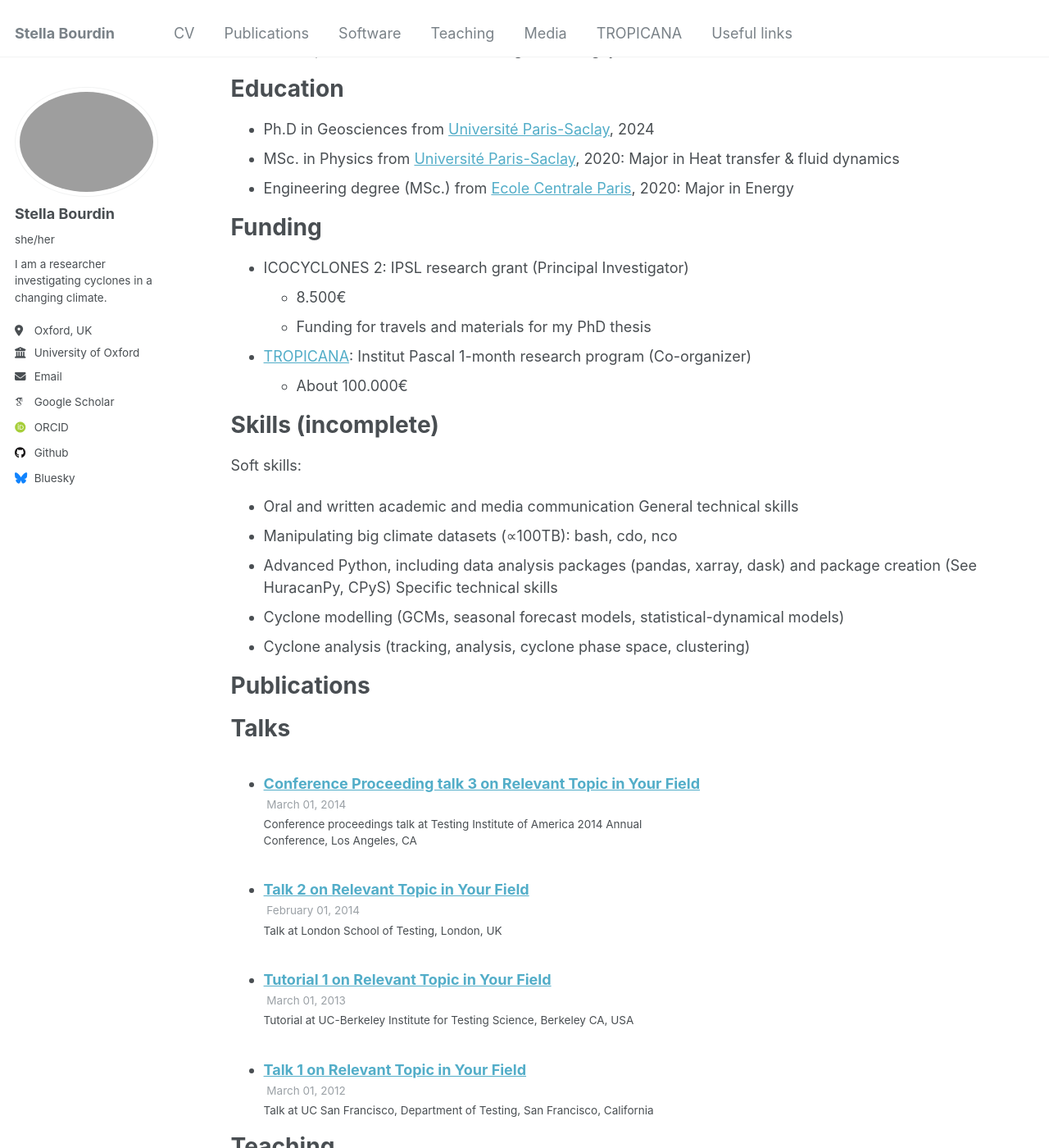
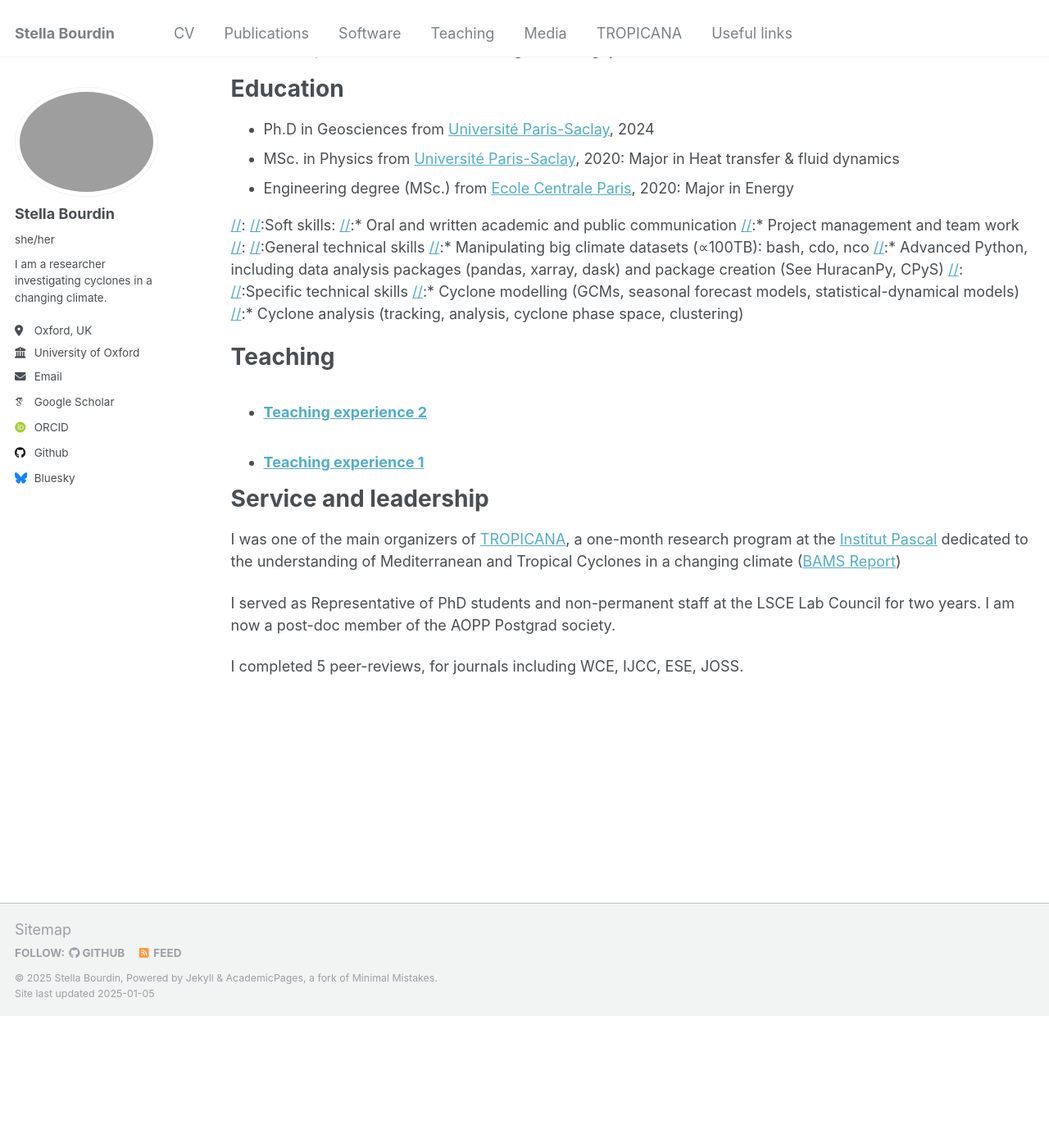
Before and after one commit to stella-bourdin/stella-bourdin.github.io, a Jekyll site: the page built from _pages/cv.md, in a window 1280 px wide and 1400 px high, scrolled down 981 px. Shown: the whole window at 82% size. Built offline with Jekyll 4.4.1, drawn with Linux system fonts in a browser that asks for light colours; some web fonts are replaced; a file with an impossible date is left out; after the commit the page ends 2220 px from its top, so only the background shows below that; some of the changed text lies outside the part shown.

Commit message:
Update cv.md

```diff
--- a/_pages/cv.md
+++ b/_pages/cv.md
@@ -9,12 +9,11 @@ redirect_from:
 
 {% include base_path %}
 
-You can find my full cv in PDF >> [Here](../_files/CV.pdf) <<
+You can find my full cv in PDF >> [Here](https://stella-bourdin.github.io/files/CV.pdf) <<
 Below is a summary of my main experiences.
 
 Research experience
 ======
-[//]: # TODO: Add links, also add specific references for this part?
 * Since March 2024 (2 years): Post-doctoral research associate in the Huracán project
   * University of Oxford
   * Supervisors: Antje Weisheimer, Pier-Luigi Vidale
@@ -43,37 +42,28 @@ Education
 * MSc. in Physics from [Université Paris-Saclay](https://www.universite-paris-saclay.fr/), 2020: Major in Heat transfer & fluid dynamics
 * Engineering degree (MSc.) from [Ecole Centrale Paris](https://www.centralesupelec.fr/), 2020: Major in Energy
 
-Funding
-======
-* ICOCYCLONES 2: IPSL research grant (Principal Investigator)
-  * 8.500€
-  * Funding for travels and materials for my PhD thesis
-* [TROPICANA](TODO): Institut Pascal 1-month research program (Co-organizer)
-  * About 100.000€
+[//]:Funding
+[//]:======
+[//]:* ICOCYCLONES 2: IPSL research grant (Principal Investigator)
+[//]:  * 8.500€
+[//]:  * Funding for travels and materials for my PhD thesis
+[//]:* [TROPICANA](TODO): Institut Pascal 1-month research program (Co-organizer)
+[//]:  * About 100.000€
 
-Skills (incomplete)
-======
-[//]: # TODO: Add references supporting each claim
-Soft skills:
-* Oral and written academic and media communication
-General technical skills
-* Manipulating big climate datasets (∝100TB): bash, cdo, nco
-* Advanced Python, including data analysis packages (pandas, xarray, dask) and package creation (See HuracanPy, CPyS)
-Specific technical skills
-* Cyclone modelling (GCMs, seasonal forecast models, statistical-dynamical models)
-* Cyclone analysis (tracking, analysis, cyclone phase space, clustering)
-
-Publications
-======
-  <ul>{% for post in site.publications reversed %}
-    {% include archive-single-cv.html %}
-  {% endfor %}</ul>
-
-Talks
-======
-  <ul>{% for post in site.talks reversed %}
-    {% include archive-single-talk-cv.html  %}
-  {% endfor %}</ul>
+[//]:Skills
+[//]:======
+[//]:
+[//]:Soft skills:
+[//]:* Oral and written academic and public communication
+[//]:* Project management and team work
+[//]:
+[//]:General technical skills
+[//]:* Manipulating big climate datasets (∝100TB): bash, cdo, nco
+[//]:* Advanced Python, including data analysis packages (pandas, xarray, dask) and package creation (See HuracanPy, CPyS)
+[//]:
+[//]:Specific technical skills
+[//]:* Cyclone modelling (GCMs, seasonal forecast models, statistical-dynamical models)
+[//]:* Cyclone analysis (tracking, analysis, cyclone phase space, clustering)
 
 Teaching
 ======
@@ -83,15 +73,12 @@ Teaching
 
 Service and leadership
 ======
-I was one of the main organizers of [TROPICANA](TODO), a one-month research program at the [Institut Pascal](TODO) dedicated to the understanding of Mediterranean and Tropical Cyclones in a changing climate ([BAMS Paper](TODO))
+I was one of the main organizers of [TROPICANA](https://indico.ijclab.in2p3.fr/event/9843/), a one-month research program at the [Institut Pascal](https://www.universite-paris-saclay.fr/institut-pascal/) dedicated to the understanding of Mediterranean and Tropical Cyclones in a changing climate ([BAMS Report](https://journals.ametsoc.org/view/journals/bams/105/12/BAMS-D-24-0252.1.xml))
 
 I served as Representative of PhD students and non-permanent staff at the LSCE Lab Council for two years. I am now a post-doc member of the AOPP Postgrad society.
 
 I completed 5 peer-reviews, for journals including WCE, IJCC, ESE, JOSS.
 
-Media
-======
+[//]:Media
+[//]:======
 [//]: # TODO: Do something similar to publications and talks
-
-References
-======
```
